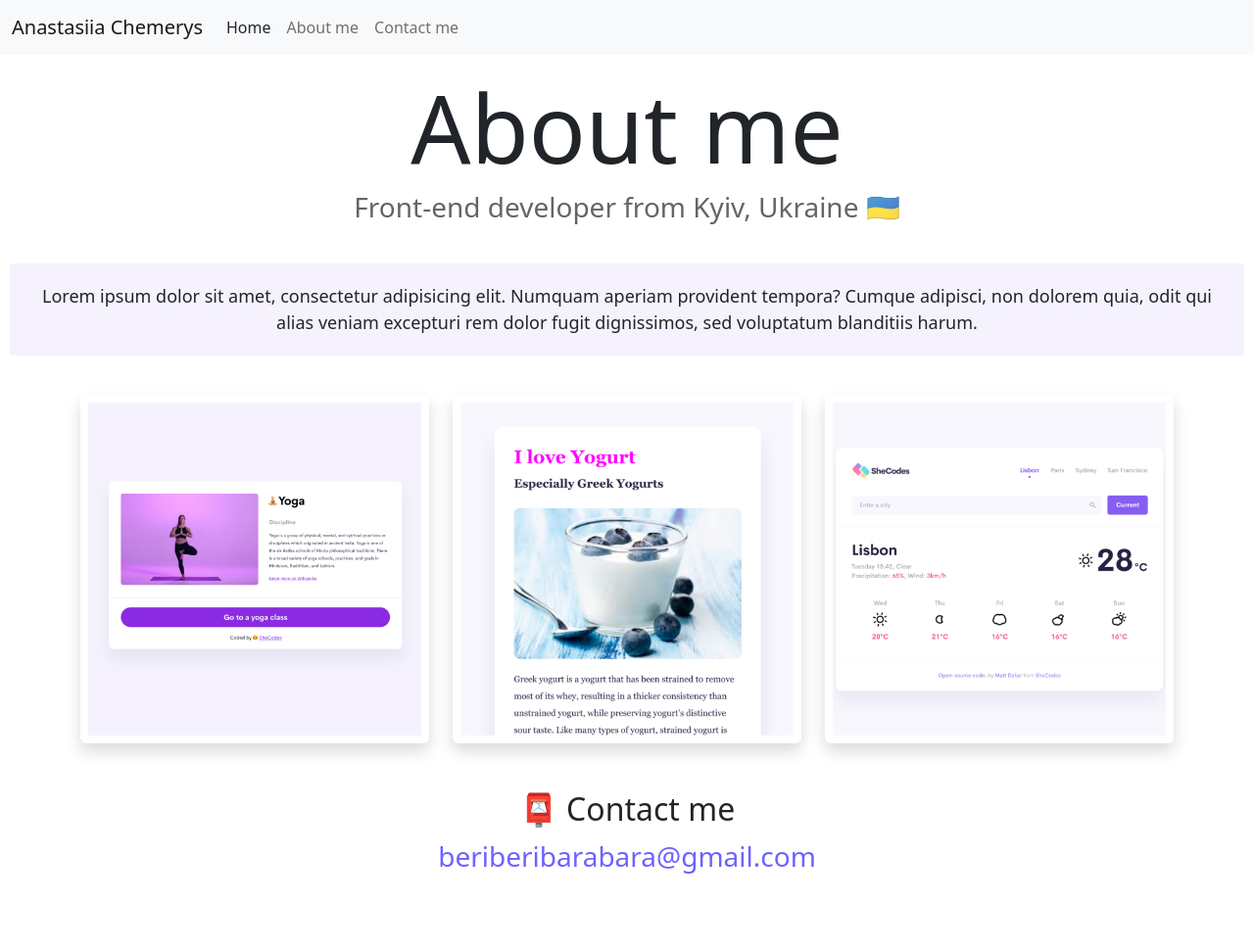
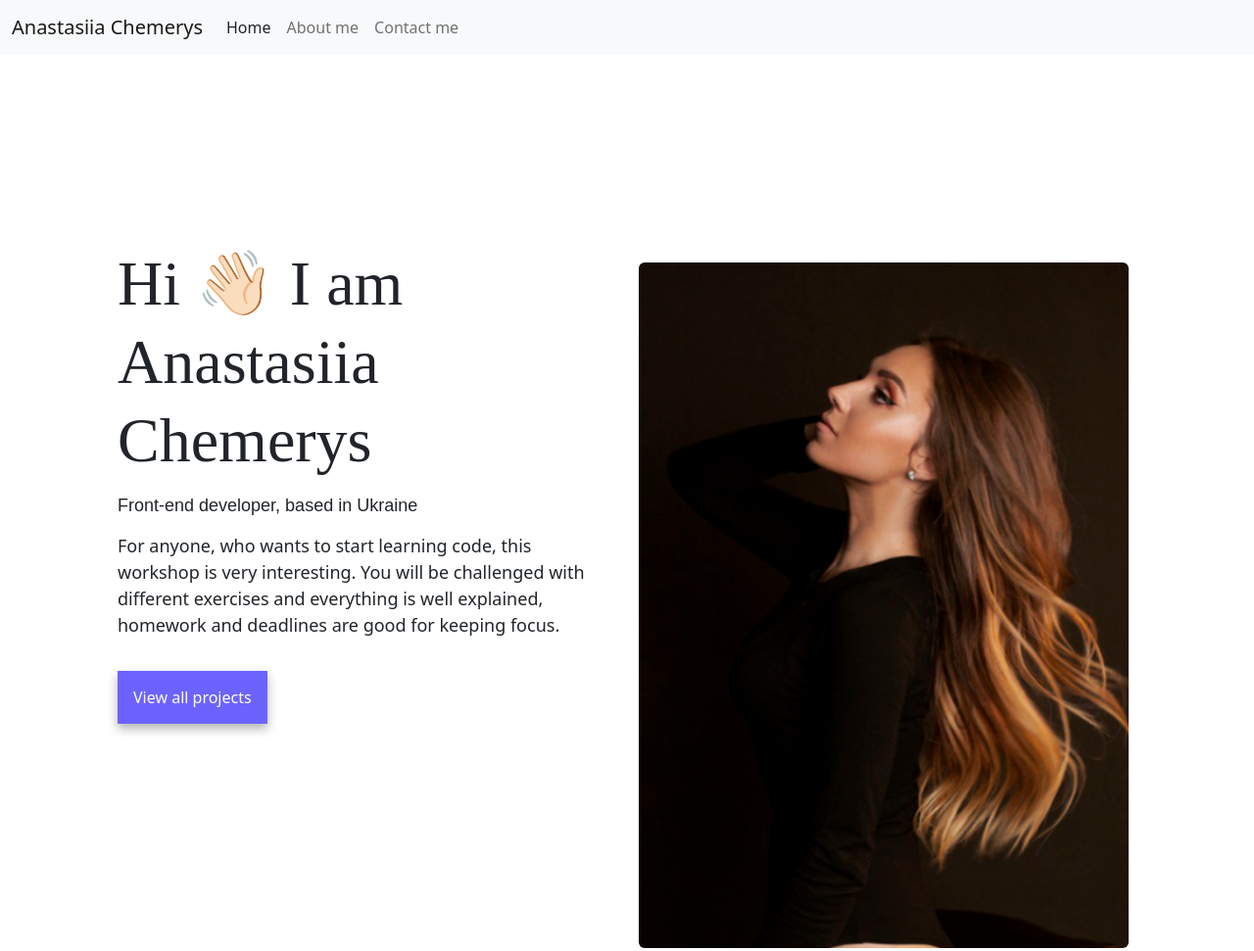
Before and after one commit to AnastasiiaChee/YogaWeatherYogurt, a plain HTML site: page about.html in a window 1280 px wide. Shown: the whole page at 98% size. Before the commit the page ends 895 px from the top, so only its background shows below. Drawn offline with nearby package versions, Linux system fonts and the light colour scheme.

Commit message:
created page about html

```diff
--- a/about.html
+++ b/about.html
@@ -6,9 +6,8 @@
     <meta name="viewport" content="width=device-width, initial-scale=1.0" />
     <meta
       name="description"
-      content="This is more detailed information about projects of a front-end developer"
+      content="Best Projects of a front-end developer Anastasiia "
     />
-    <link rel="stylesheet" href="style.css" />
     <link
       href="https://cdn.jsdelivr.net/npm/bootstrap@5.2.0/dist/css/bootstrap.min.css"
       rel="stylesheet"
@@ -16,16 +15,16 @@
       crossorigin="anonymous"
     />
     <script
+      src="https://kit.fontawesome.com/9eec0f6ce8.js"
+      crossorigin="anonymous"
+    ></script>
+    <script
       src="https://cdn.jsdelivr.net/npm/bootstrap@5.2.0/dist/js/bootstrap.bundle.min.js"
       integrity="sha384-A3rJD856KowSb7dwlZdYEkO39Gagi7vIsF0jrRAoQmDKKtQBHUuLZ9AsSv4jD4Xa"
       crossorigin="anonymous"
     ></script>
-    <title>About Anastasiia</title>
-    <style>
-      h1 {
-        font-size: 96px;
-      }
-    </style>
+    <title>Front-end developer Anastasiia Che</title>
+    <link rel="stylesheet" href="style.css" />
   </head>
   <body>
     <nav class="navbar navbar-expand-lg navbar-light bg-light fixed-top">
@@ -62,51 +61,34 @@
         </div>
       </div>
     </nav>
-    <br />
-    <h1 class="mt-5">About me</h1>
-    <h3>Front-end developer from Kyiv, Ukraine 🇺🇦</h3>
-    <div class="about-paragraphs">
-      <p>
-        Lorem ipsum dolor sit amet, consectetur adipisicing elit. Numquam
-        aperiam provident tempora? Cumque adipisci, non dolorem quia, odit qui
-        alias veniam excepturi rem dolor fugit dignissimos, sed voluptatum
-        blanditiis harum.
-      </p>
-    </div>
-    <div class="container">
+    <div class="about-section container">
       <div class="row">
-        <div class="col-sm-4">
+        <div class="col-lg-6">
+          <div class="about-section-content">
+            <h1 class="text-start">Hi 👋🏻 I am Anastasiia Chemerys</h1>
+            <h2 class="mt-3 mb-3 text-start">
+              Front-end developer, based in Ukraine
+            </h2>
+            <p class="mb-5 bg-body text-start">
+              For anyone, who wants to start learning code, this workshop is
+              very interesting. You will be challenged with different exercises
+              and everything is well explained, homework and deadlines are good
+              for keeping focus.
+            </p>
+            <a href="" class="contact-link p-3 text-decoration-none">
+              View all projects
+            </a>
+          </div>
+        </div>
+        <div class="col-lg-6">
           <img
-            src="images/yoga.png"
-            class="img-fluid p-2 shadow rounded"
-            alt="Yoga project photo"
-          />
-        </div>
-        <div class="col-sm-4">
-          <img
-            src="images/yogurt.png"
-            class="img-fluid p-2 shadow rounded"
-            alt="Photo of a homemde yogurt"
-          />
-        </div>
-        <div class="col-sm-4">
-          <img
-            src="images/weather.png"
-            class="img-fluid p-2 shadow rounded"
-            alt="Photo of a weather forecast project "
+            src="images/image.png"
+           style="width:500px; ;"
+            alt=""
+            class="img-fluid rounded mt-5 mb-5 d-none d-sm-block"
           />
         </div>
       </div>
     </div>
-    <div id="contact">
-      <h2 id="contact" class="mt-5">📮 Contact me</h2>
-      <a
-        href="mailto:[beriberibarabara@gmail.com]"
-        class="email-link"
-        title="Contact information of a front-end developer"
-      >
-        beriberibarabara@gmail.com
-      </a>
-    </div>
   </body>
 </html>
--- a/style.css
+++ b/style.css
@@ -3,6 +3,8 @@
   --secondary-color: #f5f2fe;
   --box-shadow: 0 5px 10px rgba(0, 0, 0, 0.3);
   --branding-color: #f9f7fe;
+  --heading-font-family: "Playfair Display", serif;
+  --default-font-family: "Poppins", sans-serif;
 }
 
 body {
@@ -32,11 +34,26 @@ h3 {
 
 p {
   background: var(--secondary-color);
-  padding: 20px;
+
   border-radius: 4px;
   font-size: 18px;
   line-height: 1.5;
-  text-align: center;
+}
+.about-section {
+  padding: 160px 20px;
+}
+.about-section-content {
+  margin: 30px;
+}
+
+.about-section h1 {
+  font-size: 64px;
+  line-height: 80px;
+  font-family: var(--heading-font-family);
+}
+.about-section h2 {
+  font-size: 18px;
+  font-family: var(--default-font-family);
 }
 
 .hero {
@@ -119,4 +136,5 @@ p {
   p {
     text-align: center;
   }
+
 }
```
Also changed, not shown: index.html (+3 -3 lines), images/image.png (added), images/patricia.png (added).
